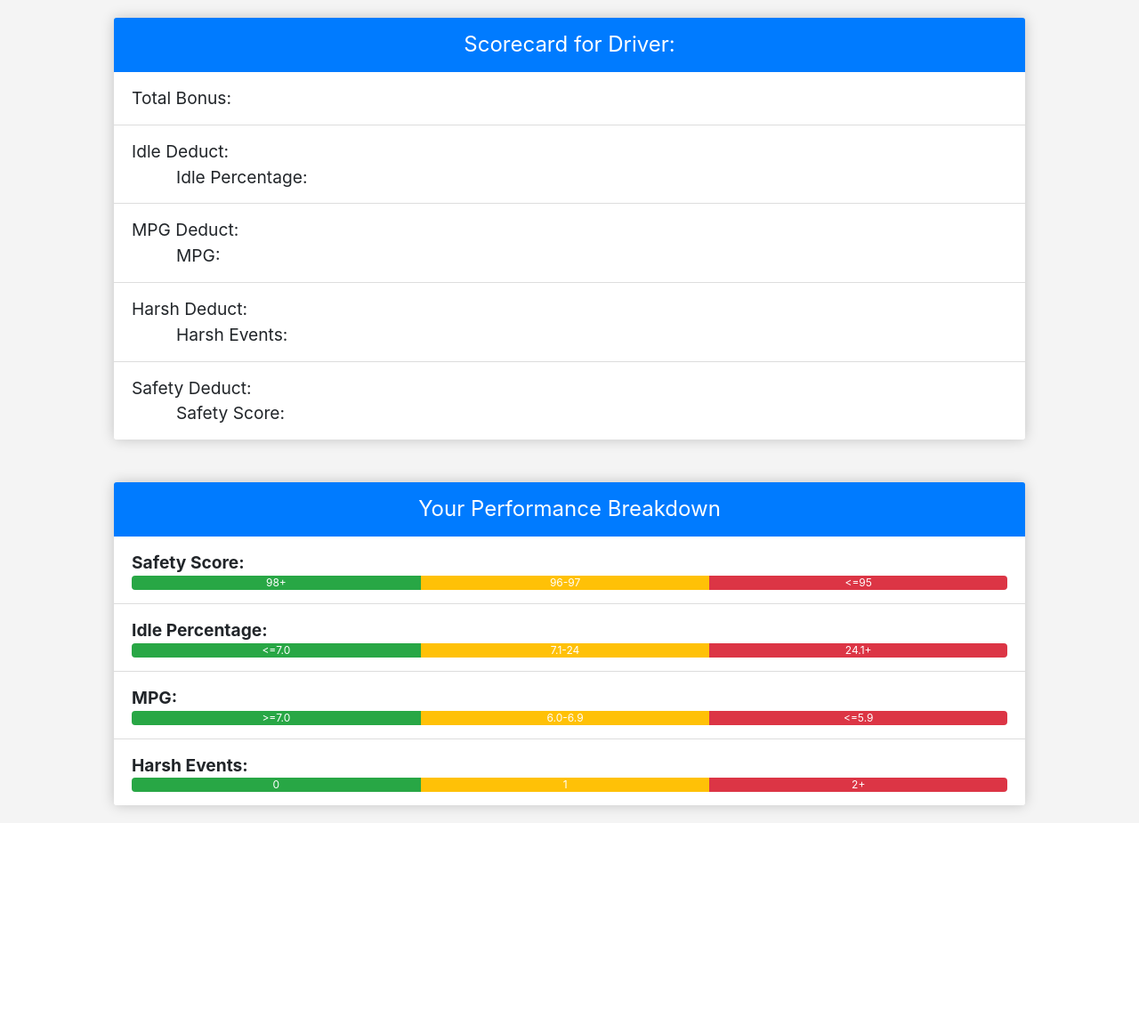
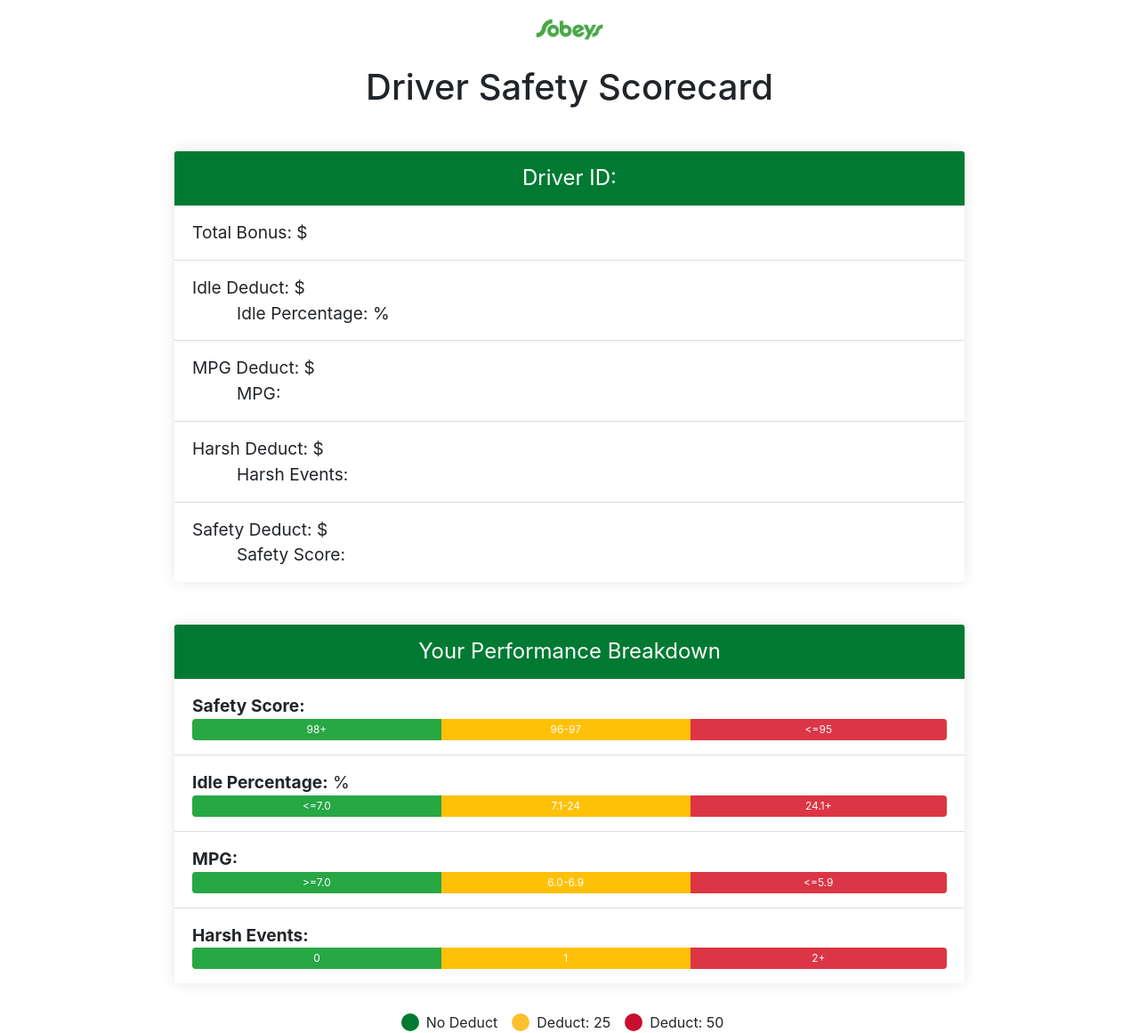
Before and after one commit to armaanchhina/safety-award-app, a Flask app: template templates/scorecard.html in a window 1280 px wide. Shown: the whole page at 89% size. Before the commit the page ends 918 px from the top, so only its background shows below. Run offline with Flask 3, Linux system fonts and the light colour scheme; the template is opened without the code that fills it, so the values that code supplies are empty; some libraries are stand-ins or nearby versions.

Commit message:
added legend to scorecard.html

```diff
--- a/main.py
+++ b/main.py
@@ -81,8 +81,8 @@ def bonus_plot(quarter, year):
     return render_template('plot.html', plot=plot_html)
 
 @app.route("/bonus_chart/<quarter>/<year>/<driver_id>", methods=["GET"])
-def bonus_chart(quarter, year, driver_id):
-    df = process_quarter(quarter, year)
+def bonus_chart(quarter, year, driver_id = None):
+    df = process_quarter(quarter, year, str(driver_id))
     # Sort the dataframe by 'Total Bonus'
     df = df.sort_values('Total Bonus')
     # print(df.to_json(orient='records'))
@@ -91,16 +91,24 @@ def bonus_chart(quarter, year, driver_id):
 
 @app.route("/scorecard/<quarter>/<year>/<driver_id>", methods=["GET"])
 def score_card(quarter, year, driver_id):
+    df = process_quarter(quarter, year, str(driver_id))
+    df = df.sort_values('Total Bonus')
+    return render_template('scorecard.html', data=df.to_json(orient='records'), driverId=driver_id, year=year, quarter=quarter)
+
+@app.route("/pie/<quarter>/<year>", methods=["GET"])
+def pie(quarter, year):
+    print("hello")
     df = process_quarter(quarter, year)
     df = df.sort_values('Total Bonus')
-    return render_template('scorecard.html', data=df.to_json(orient='records'), driverId=driver_id, year=year, quarter=quarter)
+    return render_template('pie.html', data=df.to_json(orient='records'), year=year, quarter=quarter)
 
 
 
 
-def process_quarter(quarter: int, year: int):
+def process_quarter(quarter: int, year: int, driver_id = None):
     """Process the file and delete it afterwards."""
-    return main(int(quarter), int(year))
+    print(driver_id)
+    return main(int(quarter), int(year), driver_id)
 
 # def download_csv(df: pd.DataFrame, fname:str):
 #     temp = tempfile.NamedTemporaryFile(suffix=".csv")
--- a/templates/index.html
+++ b/templates/index.html
@@ -22,7 +22,7 @@
     <!-- Include Bootstrap JS -->
     <script src="https://stackpath.bootstrapcdn.com/bootstrap/4.3.1/js/bootstrap.min.js"></script>
     <!-- Include your script -->
-    <script src="{{ url_for('static', filename='script.js', v=12) }}"></script>
+    <script src="{{ url_for('static', filename='script.js', v=13) }}"></script>
   </head>
 
   <body>
@@ -68,6 +68,7 @@
             <option value="download">Download CSV</option>
             <option value="plot">Display Plot</option>
             <option value="scorecard">Display Scorecard</option>
+            <option value="piegraph">Pie Chart</option>
           </select>
         </div>
 
--- a/templates/scorecard.html
+++ b/templates/scorecard.html
@@ -3,7 +3,7 @@
   <head>
     <meta charset="UTF-8" />
     <meta name="viewport" content="width=device-width, initial-scale=1.0" />
-    <title>Driver Scorecard</title>
+    <title>Sobeys Driver Safety Scorecard</title>
     <link
       rel="stylesheet"
       href="https://stackpath.bootstrapcdn.com/bootstrap/4.5.2/css/bootstrap.min.css"
@@ -11,65 +11,123 @@
     <script src="https://code.jquery.com/jquery-3.6.0.min.js"></script>
     <style>
       body {
-        background-color: #f4f4f4;
+        background-color: #fff;
       }
+
+      .logo {
+        height: 50px;
+        width: auto;
+      }
+
       .card {
-        margin: 20px auto;
-        width: 80%;
+        margin: 2rem auto;
+        max-width: 80%;
         border: none;
-        box-shadow: 0 0 15px 0 rgba(0, 0, 0, 0.2);
+        box-shadow: 0 0 1rem 0 rgba(0, 0, 0, 0.1);
       }
+
       .card-header {
         font-size: 1.5em;
-        background-color: #007bff;
-        color: white;
-        border-bottom: 1px solid #007bff;
+        background-color: #007a33;
+        color: #fff;
+        border-bottom: 1px solid #007a33;
       }
+
       .list-group-item {
         border: none;
         border-bottom: 1px solid #ddd;
         font-size: 1.2em;
-        padding: 15px 20px;
+        padding: 1rem 1.25rem;
       }
+
       .list-group-item span {
         font-weight: 700;
       }
+
       .list-group-item:last-child {
         border-bottom: none;
       }
+
       .indented {
         padding-left: 50px;
         font-size: 1em;
       }
+
+      .progress {
+        height: 1.5rem;
+      }
+
+      .progress-bar {
+        background-color: #007a33;
+      }
+
+      .progress-bar.bg-warning {
+        background-color: #fbc02d;
+      }
+
+      .progress-bar.bg-danger {
+        background-color: #c8102e;
+      }
+
+      .legend {
+        display: flex;
+        justify-content: center;
+        align-items: center;
+        margin-top: 1rem;
+      }
+
+      .legend-item {
+        display: flex;
+        align-items: center;
+        margin-right: 1rem;
+      }
+
+      .circle {
+        width: 20px;
+        height: 20px;
+        border-radius: 50%;
+        margin-right: 0.5rem;
+      }
+
+      .circle:last-child {
+        margin-right: 0;
+      }
     </style>
   </head>
   <body>
+    <div class="container">
+      <div class="row">
+        <div class="col-12 text-center my-2">
+          <img src="/static/images/sobeys.png" alt="Sobeys Logo" class="logo" />
+          <h1 class="mt-3">Driver Safety Scorecard</h1>
+        </div>
+      </div>
       <div class="card">
         <div class="card-header text-center">
-        Scorecard for Driver: <span id="driver-id"></span>
+          Driver ID: <span id="driver-id"></span>
         </div>
         <ul class="list-group list-group-flush">
           <li class="list-group-item">
-          Total Bonus: <span id="total-bonus"></span>
+            Total Bonus: $<span id="total-bonus"></span>
           </li>
           <li class="list-group-item">
-          Idle Deduct: <span id="idle-deduct"></span>
+            Idle Deduct: $<span id="idle-deduct"></span>
             <div class="indented">
-            Idle Percentage: <span id="idle-perct"></span>
+              Idle Percentage: <span id="idle-perct"></span>%
             </div>
           </li>
           <li class="list-group-item">
-          MPG Deduct: <span id="mpg-deduct"></span>
+            MPG Deduct: $<span id="mpg-deduct"></span>
             <div class="indented">MPG: <span id="mpg"></span></div>
           </li>
           <li class="list-group-item">
-          Harsh Deduct: <span id="harsh-deduct"></span>
+            Harsh Deduct: $<span id="harsh-deduct"></span>
             <div class="indented">
               Harsh Events: <span id="harsh-events"></span>
             </div>
           </li>
           <li class="list-group-item">
-          Safety Deduct: <span id="safety-deduct"></span>
+            Safety Deduct: $<span id="safety-deduct"></span>
             <div class="indented">
               Safety Score: <span id="safety-score"></span>
             </div>
@@ -82,45 +140,170 @@
         <ul class="list-group list-group-flush">
           <li class="list-group-item">
             <div>
-            <strong>Safety Score:</strong> <span id="user-safety-score"></span>
+              <strong>Safety Score:</strong>
+              <span id="user-safety-score"></span>
             </div>
             <div class="progress">
-            <div class="progress-bar bg-success" style="width: 33%">98+</div>
-            <div class="progress-bar bg-warning" style="width: 33%">96-97</div>
-            <div class="progress-bar bg-danger" style="width: 34%"><=95</div>
+              <div
+                class="progress-bar bg-success"
+                role="progressbar"
+                style="width: 33%"
+                aria-valuenow="33"
+                aria-valuemin="0"
+                aria-valuemax="100"
+              >
+                98+
+              </div>
+              <div
+                class="progress-bar bg-warning"
+                role="progressbar"
+                style="width: 33%"
+                aria-valuenow="33"
+                aria-valuemin="0"
+                aria-valuemax="100"
+              >
+                96-97
+              </div>
+              <div
+                class="progress-bar bg-danger"
+                role="progressbar"
+                style="width: 34%"
+                aria-valuenow="34"
+                aria-valuemin="0"
+                aria-valuemax="100"
+              >
+                &lt;=95
+              </div>
             </div>
           </li>
           <li class="list-group-item">
             <div>
-            <strong>Idle Percentage:</strong> <span id="user-idle-perct"></span>
+              <strong>Idle Percentage:</strong>
+              <span id="user-idle-perct"></span>%
             </div>
             <div class="progress">
-            <div class="progress-bar bg-success" style="width: 33%"><=7.0</div>
-            <div class="progress-bar bg-warning" style="width: 33%">7.1-24</div>
-            <div class="progress-bar bg-danger" style="width: 34%">24.1+</div>
+              <div
+                class="progress-bar bg-success"
+                role="progressbar"
+                style="width: 33%"
+                aria-valuenow="33"
+                aria-valuemin="0"
+                aria-valuemax="100"
+              >
+                &lt;=7.0
+              </div>
+              <div
+                class="progress-bar bg-warning"
+                role="progressbar"
+                style="width: 33%"
+                aria-valuenow="33"
+                aria-valuemin="0"
+                aria-valuemax="100"
+              >
+                7.1-24
+              </div>
+              <div
+                class="progress-bar bg-danger"
+                role="progressbar"
+                style="width: 34%"
+                aria-valuenow="34"
+                aria-valuemin="0"
+                aria-valuemax="100"
+              >
+                24.1+
+              </div>
             </div>
           </li>
           <li class="list-group-item">
             <div><strong>MPG:</strong> <span id="user-mpg"></span></div>
             <div class="progress">
-            <div class="progress-bar bg-success" style="width: 33%">>=7.0</div>
-            <div class="progress-bar bg-warning" style="width: 33%">
+              <div
+                class="progress-bar bg-success"
+                role="progressbar"
+                style="width: 33%"
+                aria-valuenow="33"
+                aria-valuemin="0"
+                aria-valuemax="100"
+              >
+                &gt;=7.0
+              </div>
+              <div
+                class="progress-bar bg-warning"
+                role="progressbar"
+                style="width: 33%"
+                aria-valuenow="33"
+                aria-valuemin="0"
+                aria-valuemax="100"
+              >
                 6.0-6.9
               </div>
-            <div class="progress-bar bg-danger" style="width: 34%"><=5.9</div>
+              <div
+                class="progress-bar bg-danger"
+                role="progressbar"
+                style="width: 34%"
+                aria-valuenow="34"
+                aria-valuemin="0"
+                aria-valuemax="100"
+              >
+                &lt;=5.9
+              </div>
             </div>
           </li>
           <li class="list-group-item">
             <div>
-            <strong>Harsh Events:</strong> <span id="user-harsh-events"></span>
+              <strong>Harsh Events:</strong>
+              <span id="user-harsh-events"></span>
             </div>
             <div class="progress">
-            <div class="progress-bar bg-success" style="width: 33%">0</div>
-            <div class="progress-bar bg-warning" style="width: 33%">1</div>
-            <div class="progress-bar bg-danger" style="width: 34%">2+</div>
+              <div
+                class="progress-bar bg-success"
+                role="progressbar"
+                style="width: 33%"
+                aria-valuenow="33"
+                aria-valuemin="0"
+                aria-valuemax="100"
+              >
+                0
+              </div>
+              <div
+                class="progress-bar bg-warning"
+                role="progressbar"
+                style="width: 33%"
+                aria-valuenow="33"
+                aria-valuemin="0"
+                aria-valuemax="100"
+              >
+                1
+              </div>
+              <div
+                class="progress-bar bg-danger"
+                role="progressbar"
+                style="width: 34%"
+                aria-valuenow="34"
+                aria-valuemin="0"
+                aria-valuemax="100"
+              >
+                2+
+              </div>
             </div>
           </li>
         </ul>
+      </div>
+
+      <div class="legend">
+        <div class="legend-item">
+          <div class="circle" style="background-color: #007a33"></div>
+          <span>No Deduct</span>
+        </div>
+        <div class="legend-item">
+          <div class="circle" style="background-color: #fbc02d"></div>
+          <span>Deduct: 25</span>
+        </div>
+        <div class="legend-item">
+          <div class="circle" style="background-color: #c8102e"></div>
+          <span>Deduct: 50</span>
+        </div>
+      </div>
     </div>
 
     <script>
@@ -134,39 +317,45 @@
           driverData["Driver ID"];
         document.getElementById(
           "total-bonus"
-        ).textContent = `$${driverData["Total Bonus"]}`;
+        ).textContent = driverData["Total Bonus"];
         document.getElementById(
           "idle-deduct"
-        ).textContent = `$${driverData["Idle Deduct"]}`;
+        ).textContent = driverData["Idle Deduct"];
         document.getElementById(
           "idle-perct"
-        ).textContent = `${driverData["Idle Percent"].toFixed(2)}%`;
+        ).textContent = driverData["Idle Percent"].toFixed(2);
         document.getElementById(
           "mpg-deduct"
-        ).textContent = `$${driverData["MPG Deduct"].toFixed(2)}`;
-        document.getElementById(
-          "mpg"
-        ).textContent = `${driverData["Efficiency"]}`;
+        ).textContent = driverData["MPG Deduct"];
+        document.getElementById("mpg").textContent = driverData["Efficiency"].toFixed(2);
         document.getElementById(
           "harsh-deduct"
-        ).textContent = `$${driverData["Harsh Deduct"]}`;
+        ).textContent = driverData["Harsh Deduct"];
         document.getElementById(
           "harsh-events"
-        ).textContent = `${driverData["Harsh Events"]}`;
+        ).textContent = driverData["Harsh Events"];
         document.getElementById(
           "safety-deduct"
-        ).textContent = `$${driverData["Safety Deduct"]}`;
+        ).textContent = driverData["Safety Deduct"];
         document.getElementById(
           "safety-score"
-        ).textContent = `${driverData["Safety Score"]}`;
+        ).textContent = driverData["Safety Score"];
       } else {
         alert("No data found for driver with ID " + driverId);
       }
 
-      document.getElementById("user-safety-score").textContent = `${driverData["Safety Score"]}`;
-      document.getElementById("user-idle-perct").textContent = `${driverData["Idle Percent"].toFixed(2)}%`;
-      document.getElementById("user-mpg").textContent = `${driverData["Efficiency"].toFixed(2)}`;
-      document.getElementById("user-harsh-events").textContent = `${driverData["Harsh Events"]}`;
+      document.getElementById(
+        "user-safety-score"
+      ).textContent = driverData["Safety Score"];
+      document.getElementById(
+        "user-idle-perct"
+      ).textContent = driverData["Idle Percent"].toFixed(2);
+      document.getElementById("user-mpg").textContent = driverData[
+        "Efficiency"
+      ].toFixed(2);
+      document.getElementById(
+        "user-harsh-events"
+      ).textContent = driverData["Harsh Events"];
     </script>
   </body>
 </html>
```
Also changed, not shown: award.py (+32 -23 lines), output.csv (+1 -83 lines), static/script.js (+7 -1 lines), templates/pie.html (added, +106 -0 lines), static/images/sobeys.png (added), 4 other files. Lines whose indentation alone changed are shown as unchanged.
